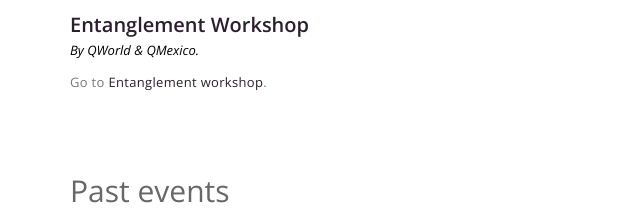
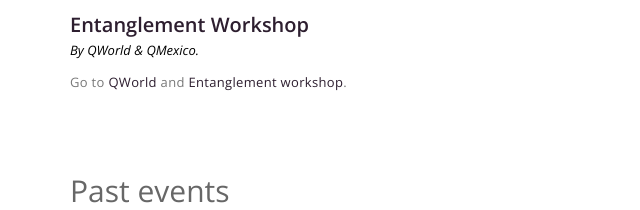
Before and after one commit to QMexico/qmexico.github.io, a plain HTML site: page events.html in a window 1280 px wide. Shown: the part 590-800 px from the top of the page, 0-640 px from the left. Drawn offline with nearby package versions, Linux system fonts and the light colour scheme.

```diff
--- a/events.html
+++ b/events.html
@@ -72,7 +72,9 @@
 			<!-- sub text -->
 		<span class="sub-text">By QWorld & QMexico.</span>
 			<!-- paragraph -->
-		<p>Go to <a href="https://quantumcomputing.com/qmexico/entanglement-workshop">Entanglement workshop</a>.</p>
+		<p>Go to <a href="http://qworld.lu.lv/index.php/qbronze39-mexico-november-2020/?fbclid=IwAR0rmK4QCmPfpyFrF33UfMr7lnc4IKgPBTE8_gSS3pXbU7ghfgFV62hbnYg"> QWorld </a> and
+		<a href="https://quantumcomputing.com/qmexico/entanglement-workshop">Entanglement workshop</a>.
+		</p>
 		</div>
 		</div>
 <div class="col-md-4 col-sm-4">
```
Also changed, not shown: img/team/1.jpg (deleted), img/team/2.jpg (deleted), 1 other file.
